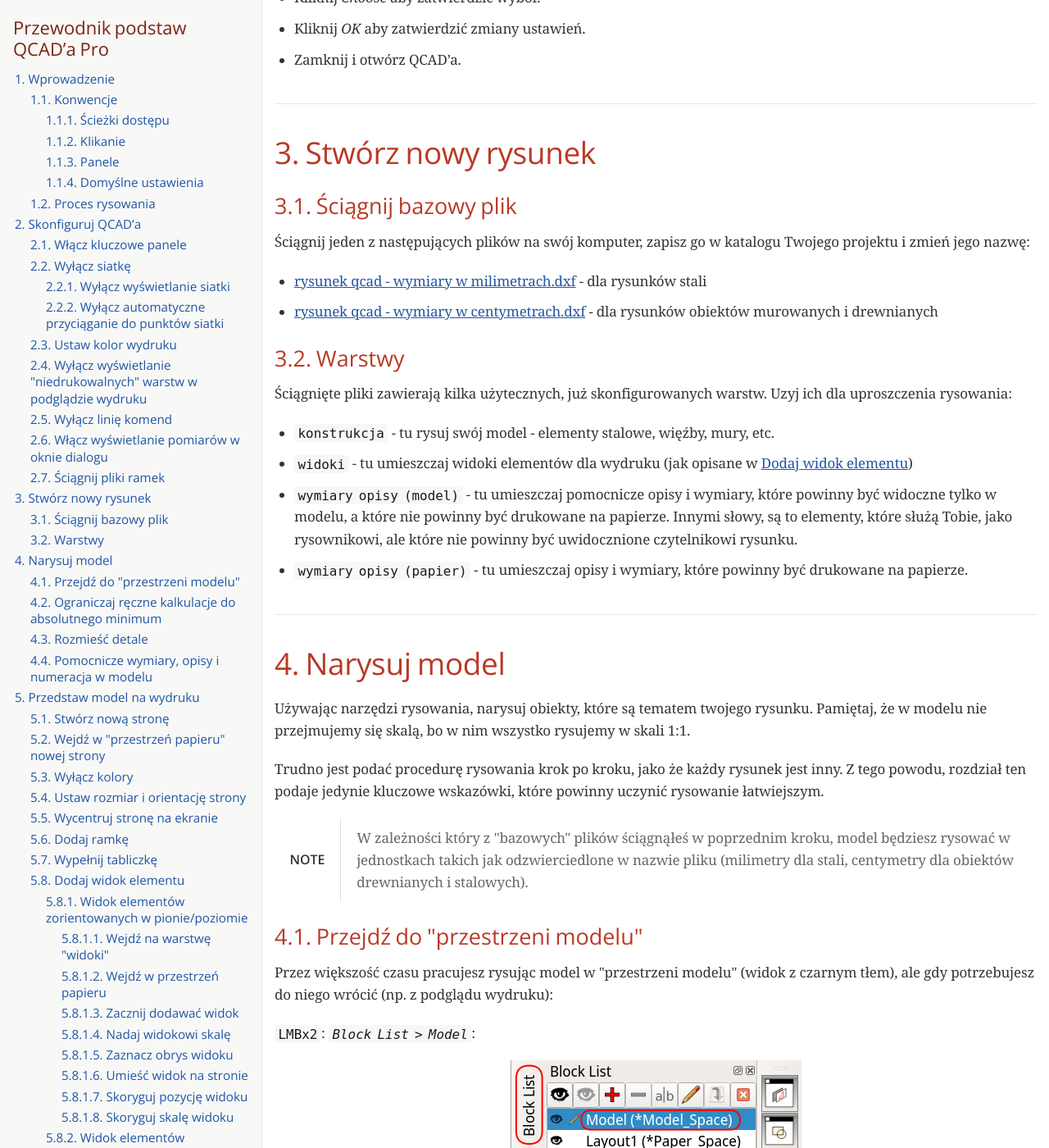
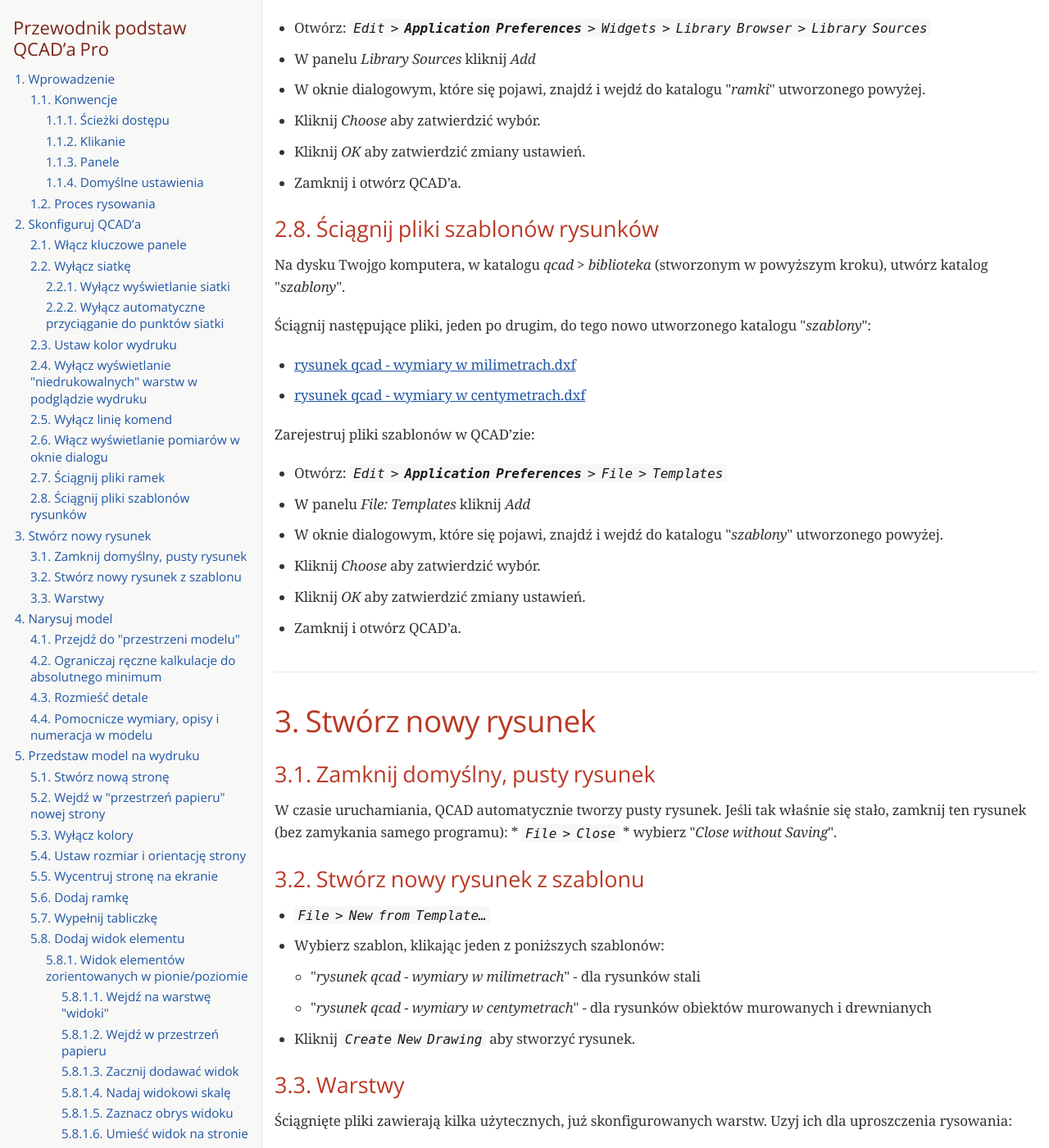
Before and after one commit to ziemsky/bib-site, a Jekyll site: the page docs/qcad/index.html, which Jekyll copies as it is, in a window 1280 px wide and 1400 px high, scrolled down 6516 px. Shown: the whole window at 82% size. Built offline with Jekyll 4.4.1, drawn with Linux system fonts in a browser that asks for light colours; some web fonts are replaced; some of the changed text lies outside the part shown.

Commit message:
QCAD - create drawings from templates

```diff
--- a/docs/qcad/index.html
+++ b/docs/qcad/index.html
@@ -470,12 +470,14 @@
 <li><a href="#_wyłącz_linię_komend">2.5. Wyłącz linię komend</a></li>
 <li><a href="#_włącz_wyświetlanie_pomiarów_w_oknie_dialogu">2.6. Włącz wyświetlanie pomiarów w oknie dialogu</a></li>
 <li><a href="#_ściągnij_pliki_ramek">2.7. Ściągnij pliki ramek</a></li>
+<li><a href="#_ściągnij_pliki_szablonów_rysunków">2.8. Ściągnij pliki szablonów rysunków</a></li>
 </ul>
 </li>
 <li><a href="#nowy-rysunek">3. Stwórz nowy rysunek</a>
 <ul class="sectlevel2">
-<li><a href="#_ściągnij_bazowy_plik">3.1. Ściągnij bazowy plik</a></li>
-<li><a href="#_warstwy">3.2. Warstwy</a></li>
+<li><a href="#_zamknij_domyślny_pusty_rysunek">3.1. Zamknij domyślny, pusty rysunek</a></li>
+<li><a href="#_stwórz_nowy_rysunek_z_szablonu">3.2. Stwórz nowy rysunek z szablonu</a></li>
+<li><a href="#_warstwy">3.3. Warstwy</a></li>
 </ul>
 </li>
 <li><a href="#model">4. Narysuj model</a>
@@ -804,7 +806,28 @@
 <div class="sect2">
 <h3 id="_ściągnij_pliki_ramek">2.7. Ściągnij pliki ramek</h3>
 <div class="paragraph">
-<p>Na dysku Twojgo komputera stwórz katalog "<em>qcad biblioteka</em>" a w nim katalog "<em>ramki</em>" (np. w katalogu "<em>Dokumenty</em>").</p>
+<p>Na dysku Twojgo komputera (np. w katalogu "<em>Dokumenty</em>" albo tam gdzie trzymasz swoje projekty) stwórz strukturę katalogów:</p>
+</div>
+<div class="ulist">
+<ul>
+<li>
+<p><em>qcad</em></p>
+<div class="ulist">
+<ul>
+<li>
+<p><em>biblioteka</em></p>
+<div class="ulist">
+<ul>
+<li>
+<p><em>ramki</em></p>
+</li>
+</ul>
+</div>
+</li>
+</ul>
+</div>
+</li>
+</ul>
 </div>
 <div class="paragraph">
 <p>Ściągnij następujące pliki, jeden po drugim, do tego nowo utworzonego katalogu "<em>ramki</em>":</p>
@@ -862,6 +885,50 @@
 </li>
 <li>
 <p>W oknie dialogowym, które się pojawi, znajdź i wejdź do katalogu "<em>ramki</em>" utworzonego powyżej.</p>
+</li>
+<li>
+<p>Kliknij <em>Choose</em> aby zatwierdzić wybór.</p>
+</li>
+<li>
+<p>Kliknij <em>OK</em> aby zatwierdzić zmiany ustawień.</p>
+</li>
+<li>
+<p>Zamknij i otwórz QCAD&#8217;a.</p>
+</li>
+</ul>
+</div>
+</div>
+<div class="sect2">
+<h3 id="_ściągnij_pliki_szablonów_rysunków">2.8. Ściągnij pliki szablonów rysunków</h3>
+<div class="paragraph">
+<p>Na dysku Twojgo komputera, w katalogu <em>qcad &gt; biblioteka</em> (stworzonym w powyższym kroku), utwórz katalog "<em>szablony</em>".</p>
+</div>
+<div class="paragraph">
+<p>Ściągnij następujące pliki, jeden po drugim, do tego nowo utworzonego katalogu "<em>szablony</em>":</p>
+</div>
+<div class="ulist">
+<ul>
+<li>
+<p><a href="drawings/szablony/rysunek qcad - wymiary w milimetrach.dxf">rysunek qcad - wymiary w milimetrach.dxf</a></p>
+</li>
+<li>
+<p><a href="drawings/szablony/rysunek qcad - wymiary w centymetrach.dxf">rysunek qcad - wymiary w centymetrach.dxf</a></p>
+</li>
+</ul>
+</div>
+<div class="paragraph">
+<p>Zarejestruj pliki szablonów w QCAD&#8217;zie:</p>
+</div>
+<div class="ulist">
+<ul>
+<li>
+<p>Otwórz: <code><em>Edit &gt; <strong>Application Preferences</strong> &gt; File &gt; Templates</em></code></p>
+</li>
+<li>
+<p>W panelu <em>File: Templates</em> kliknij <em>Add</em></p>
+</li>
+<li>
+<p>W oknie dialogowym, które się pojawi, znajdź i wejdź do katalogu "<em>szablony</em>" utworzonego powyżej.</p>
 </li>
 <li>
 <p>Kliknij <em>Choose</em> aby zatwierdzić wybór.</p>
@@ -881,39 +948,57 @@
 <h2 id="nowy-rysunek">3. Stwórz nowy rysunek</h2>
 <div class="sectionbody">
 <div class="sect2">
-<h3 id="_ściągnij_bazowy_plik">3.1. Ściągnij bazowy plik</h3>
-<div class="paragraph">
-<p>Ściągnij jeden z następujących plików na swój komputer, zapisz go w katalogu Twojego projektu i zmień jego nazwę:</p>
-</div>
-<div class="ulist">
-<ul>
-<li>
-<p><a href="drawings/rysunek qcad - wymiary w milimetrach.dxf">rysunek qcad - wymiary w milimetrach.dxf</a> - dla rysunków stali</p>
-</li>
-<li>
-<p><a href="drawings/rysunek qcad - wymiary w centymetrach.dxf">rysunek qcad - wymiary w centymetrach.dxf</a> - dla rysunków obiektów murowanych i drewnianych</p>
-</li>
-</ul>
-</div>
-</div>
-<div class="sect2">
-<h3 id="_warstwy">3.2. Warstwy</h3>
+<h3 id="_zamknij_domyślny_pusty_rysunek">3.1. Zamknij domyślny, pusty rysunek</h3>
+<div class="paragraph">
+<p>W czasie uruchamiania, QCAD automatycznie tworzy pusty rysunek. Jeśli tak właśnie się stało, zamknij ten rysunek (bez zamykania samego programu):
+* <code><em>File &gt; Close</em></code>
+* wybierz "<em>Close without Saving</em>".</p>
+</div>
+</div>
+<div class="sect2">
+<h3 id="_stwórz_nowy_rysunek_z_szablonu">3.2. Stwórz nowy rysunek z szablonu</h3>
+<div class="ulist">
+<ul>
+<li>
+<p><code><em>File &gt; New from Template&#8230;&#8203;</em></code></p>
+</li>
+<li>
+<p>Wybierz szablon, klikając jeden z poniższych szablonów:</p>
+<div class="ulist">
+<ul>
+<li>
+<p>"<em>rysunek qcad - wymiary w milimetrach</em>" - dla rysunków stali</p>
+</li>
+<li>
+<p>"<em>rysunek qcad - wymiary w centymetrach</em>" - dla rysunków obiektów murowanych i drewnianych</p>
+</li>
+</ul>
+</div>
+</li>
+<li>
+<p>Kliknij <code><em>Create New Drawing</em></code> aby stworzyć rysunek.</p>
+</li>
+</ul>
+</div>
+</div>
+<div class="sect2">
+<h3 id="_warstwy">3.3. Warstwy</h3>
 <div class="paragraph">
 <p>Ściągnięte pliki zawierają kilka użytecznych, już skonfigurowanych warstw. Uzyj ich dla uproszczenia rysowania:</p>
 </div>
 <div class="ulist">
 <ul>
 <li>
-<p><code>konstrukcja</code> - tu rysuj swój model - elementy stalowe, więźby, mury, etc.</p>
-</li>
-<li>
-<p><code>widoki</code> - tu umieszczaj widoki elementów dla wydruku (jak opisane w <a href="#nowy-widok">Dodaj widok elementu</a>)</p>
-</li>
-<li>
-<p><code>wymiary opisy (model)</code> - tu umieszczaj pomocnicze opisy i wymiary, które powinny być widoczne tylko w modelu, a które nie powinny być drukowane na papierze. Innymi słowy, są to elementy, które służą Tobie, jako rysownikowi, ale które nie powinny być uwidocznione czytelnikowi rysunku.</p>
-</li>
-<li>
-<p><code>wymiary opisy (papier)</code> - tu umieszczaj opisy i wymiary, które powinny być drukowane na papierze.</p>
+<p><code>konstrukcja</code> - tu rysuj swój <strong>model</strong> - elementy stalowe, więźby, mury, etc.</p>
+</li>
+<li>
+<p><code>widoki</code> - tu umieszczaj widoki elementów <strong>dla wydruku</strong> (jak opisane w <a href="#nowy-widok">Dodaj widok elementu</a>)</p>
+</li>
+<li>
+<p><code>wymiary opisy (model)</code> - tu umieszczaj pomocnicze opisy i wymiary, które powinny być <strong>widoczne tylko w modelu</strong>, a które nie powinny być drukowane na papierze. Innymi słowy, są to elementy, które służą Tobie, jako rysownikowi, ale które nie powinny być uwidocznione czytelnikowi rysunku.</p>
+</li>
+<li>
+<p><code>wymiary opisy (papier)</code> - tu umieszczaj opisy i wymiary, które powinny być <strong>drukowane na papierze</strong>.</p>
 </li>
 </ul>
 </div>
@@ -995,10 +1080,10 @@
 <div class="ulist">
 <ul>
 <li>
-<p>umieszczać je na <a href="#niedrukowalna-warstwa">niedrukowalnej warstwie</a> <code>wymiary opisy (model)</code>.,</p>
-</li>
-<li>
-<p>nadawać im duży rozmiar czcionek (w modelu używamy skali 1:1, na papierze zwykle jest to skala znacznie większa, więc czcionki w rozmiarze dobrze wyglądającym na papierze są nieczyteline małe w modelu).</p>
+<p>umieszczać je na <a href="#niedrukowalna-warstwa">niedrukowalnej warstwie</a> "<em>wymiary opisy (model)</em>",</p>
+</li>
+<li>
+<p>nadawać im duży rozmiar czcionek (w modelu używamy skali 1:1, na papierze zwykle jest to skala znacznie większa, więc czcionki w rozmiarze dobrze wyglądającym na papierze są nieczytelnie małe w modelu).</p>
 </li>
 </ul>
 </div>
```
Also changed, not shown: other parts of docs/qcad/index.html (+3 -3 lines), docs/qcad/index.adoc (+43 -13 lines), 4 other files.
